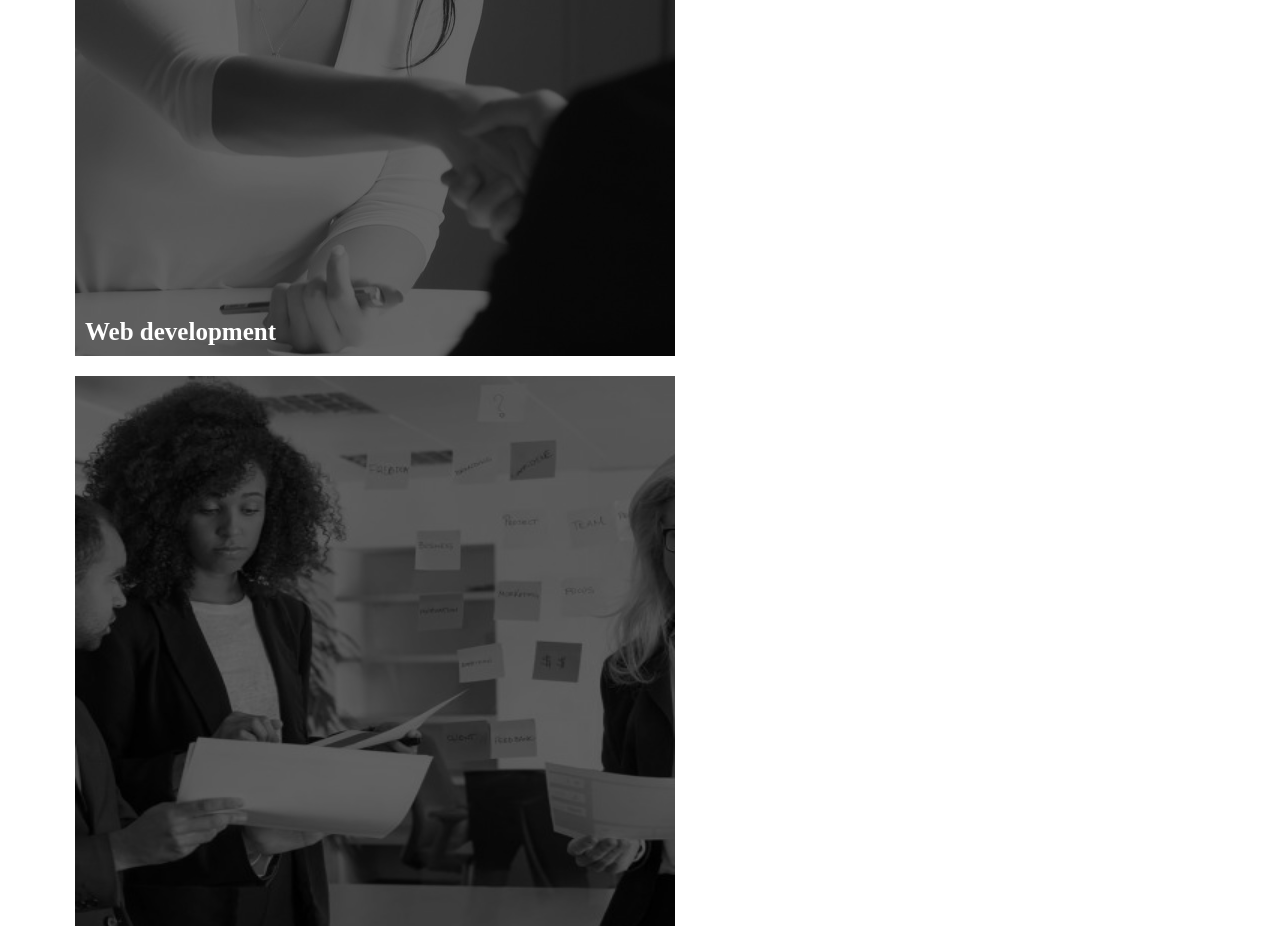
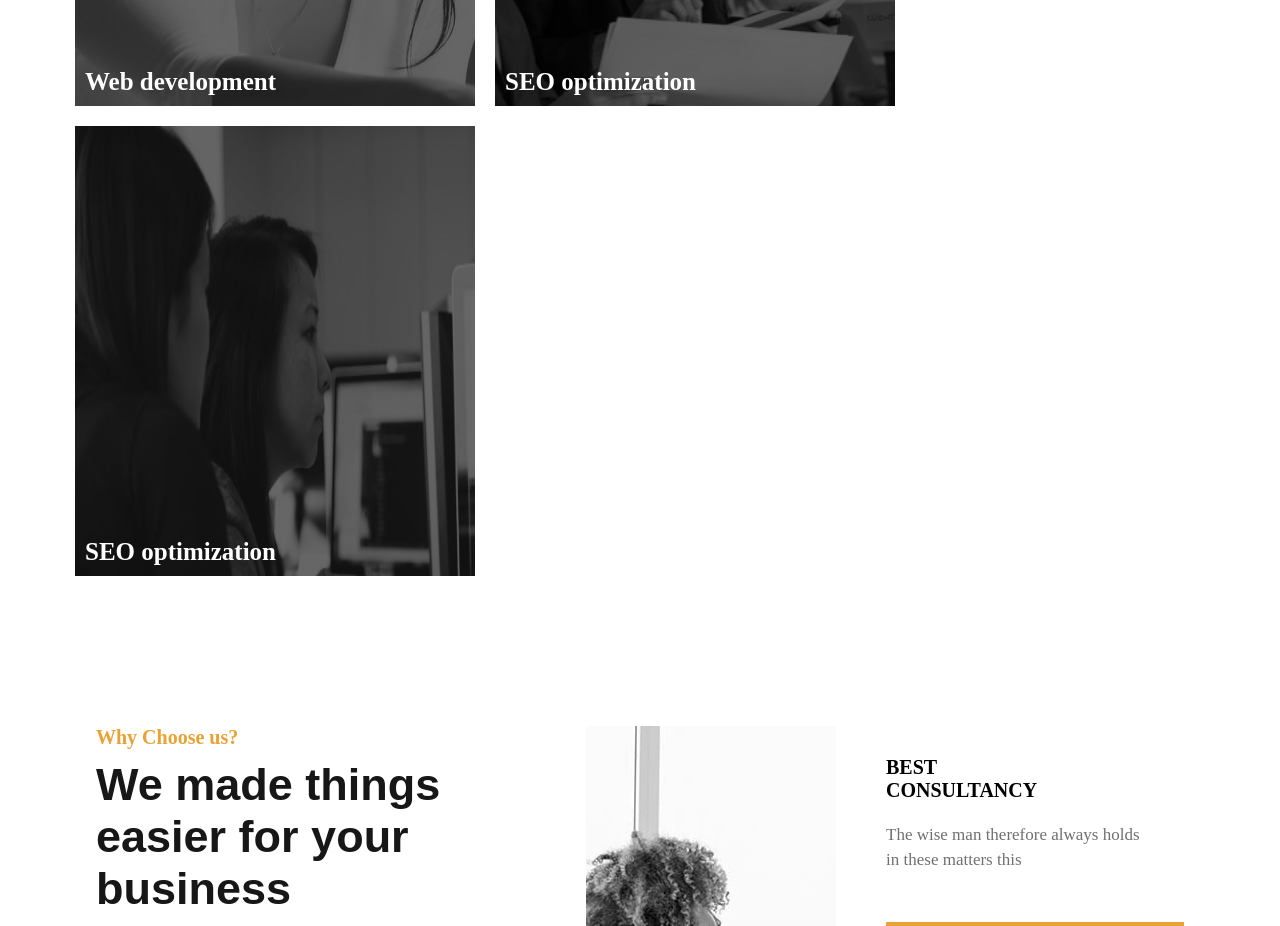
Before and after one commit to TalehHesenov/NovruzTask, a plain HTML site: page index.html in a window 1280 px wide. Shown: the part 3420-4346 px from the top of the page. Drawn offline with Linux system fonts and the light colour scheme.

Commit message:
update css

```diff
--- a/index.html
+++ b/index.html
@@ -366,6 +366,14 @@
             </div>
 
         </div>
+        <div class="isotope-app">
+            <div class="isotope-app_img">
+                <img src="/src/images/news-bg02-672x448.jpg" alt="">
+                <h4><a href="#">SEO optimization</a></h4>
+                <button title="link">SEO optimization</button>
+            </div>
+
+        </div>
     </div>
 
     </section>
--- a/src/css/style.css
+++ b/src/css/style.css
@@ -749,6 +749,11 @@
                             padding: 0 40px 35px;
                             background: linear-gradient(225deg, rgba(252, 185, 0, 0) 54%, rgba(227, 150, 16, 0.8520658263305322) 100%);
                             background-color: #fff;
+                            transition: all 0.5s;
+
+
+
+
 
                             .our_feedbacks_box_main_img{
                                     width: 75px;
@@ -791,6 +796,16 @@
 
 
                         }
+
+
+                        }
+
+                        .our_feedbacks_box_main:hover{
+                            background-color: #292626;
+                            opacity: 0.6;
+                            p{
+                               color: #fff;
+                            }
 
 
                         }
@@ -841,8 +856,8 @@
 
 
             .isotope-app{
-                width: 600px;
-                height: 700px;
+                width: 400px;
+                height: 450px;
                 overflow: hidden;
                 background-color: #000;
                 position: relative;
```
Also changed, not shown: src/images/news-bg02-600x800.jpg (added).
